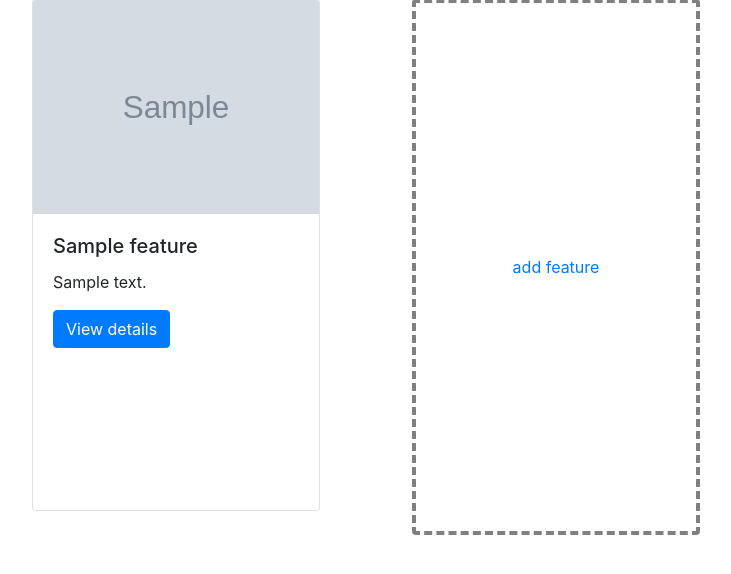
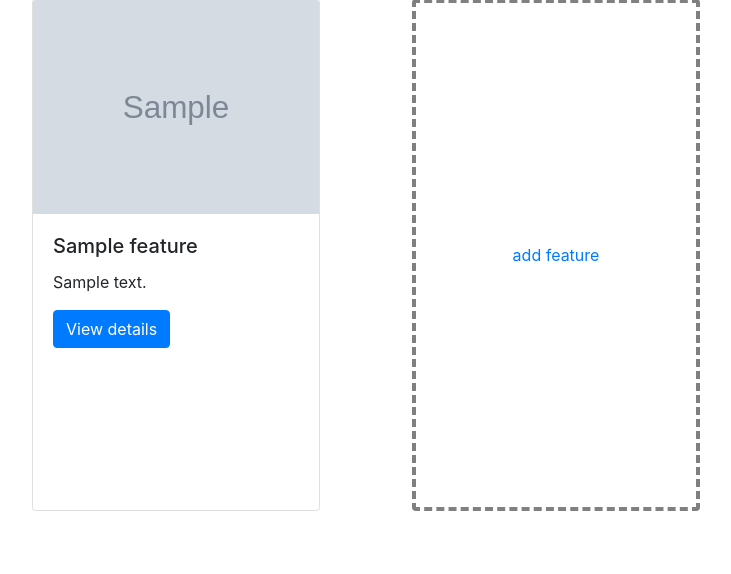
Before and after one commit to branchd1/mega_backend, a Django app: page /developer/ in a window 1280 px wide. Shown: the part 106-680 px from the top of the page, without its empty margins (53-784 px from the left). Run offline with Django 3.2, Linux system fonts and the light colour scheme; a user stored in the database is signed in; tables that the repository leaves empty hold one stand-in row (values such as "Sample post"); grey boxes marked "Sample" are stand-in pictures; some libraries are stand-ins or nearby versions.

Commit message:
some design changes

```diff
--- a/core/static/core/style/style.css
+++ b/core/static/core/style/style.css
@@ -16,10 +16,6 @@ a:hover{
     width: 18rem;
 }
 
-a.card:hover{
-    background-color: lightgrey;
-}
-
 .border-dashed{
     border: 4px dashed grey;
 }
--- a/developer/templates/developer/index.html
+++ b/developer/templates/developer/index.html
@@ -22,8 +22,10 @@
         </div>
         {% endfor %}
         <div class="col-12 col-md-6 col-lg-4">
-            <a href="{% url 'developer:add_feature' %}" class="card border-dashed" style="width: 18rem; height: 100%;">
-                <span class="my-auto mx-auto">add feature</span>
+            <a href="{% url 'developer:add_feature' %}">
+                <div class="card border-dashed width-18">
+                    <span class="my-auto mx-auto">add feature</span>
+                </div>
             </a>
         </div>
     </div>
```
